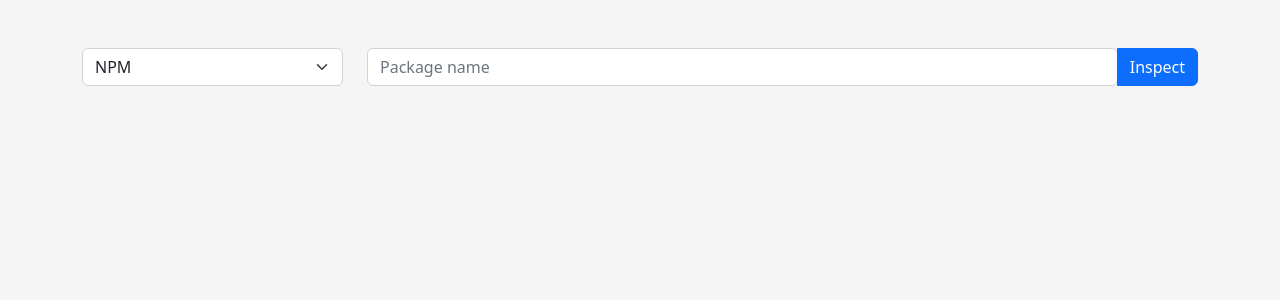
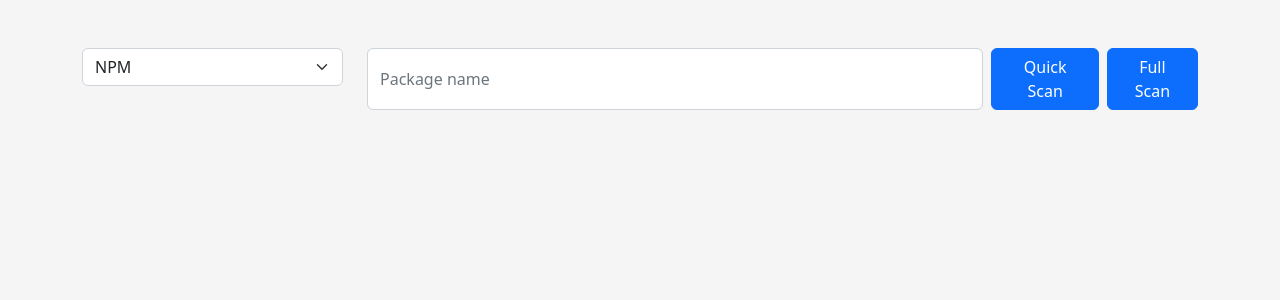
Before and after one commit to m-a-rahul/cyber-health-report, a Flask app: template templates/index.html in a window 1280 px wide. Shown: the top 300 px of the page. Run offline with Flask 2, Linux system fonts and the light colour scheme; the template is opened without the code that fills it, so the values that code supplies are empty; some libraries are stand-ins or nearby versions.

Commit message:
Addition of full scan functionality and scaling changes along with UI add-ons

```diff
--- a/src/analytics.py
+++ b/src/analytics.py
@@ -7,7 +7,6 @@ from datetime import datetime
 
 import numpy as np
 import requests
-from sklearn.preprocessing import MinMaxScaler
 
 from components import github_api_call, NormalizeData
 
--- a/src/app.py
+++ b/src/app.py
@@ -5,7 +5,7 @@ from flask import Flask, request
 from dotenv import load_dotenv
 from flask_cors import CORS
 
-from github import github_details
+from github import github_quick_scan, github_full_scan
 from registries import npm_details, pypi_details
 
 load_dotenv()
@@ -18,11 +18,14 @@ def root():
     payload = json.loads(request.data)
     result = {}
     if payload['platform'] == 'npm':
-        result = npm_details(payload['package'])
+        result = npm_details(payload['package'], payload['flag'])
     elif payload['platform'] == 'pypi':
-        result = pypi_details(payload['package'])
+        result = pypi_details(payload['package'], payload['flag'])
     elif payload['platform'] == 'github':
-        result = github_details(payload['username'], payload['repository'])
+        if payload['flag'] == 'full-scan':
+            result = github_full_scan(payload['username'], payload['repository'])
+        elif payload['flag'] == 'quick-scan':
+            result = github_quick_scan(payload['username'], payload['repository'])
     if result:
         return json.dumps({"status": "success",
                            "data": result})
--- a/templates/index.html
+++ b/templates/index.html
@@ -20,10 +20,13 @@
                 </select>
             </div>
             <div class="col-9" id="package-input-data">
-                <div class="input-group mb-3  has-validation">
-                    <input type="text" class="form-control" id="package" type="text" class="form-control"
-                        placeholder="Package name" aria-label="Package name" aria-describedby="submit-button">
-                    <button class="btn btn-primary" type="submit" id="submit-button" disabled>Inspect</button>
+                <div class="d-flex mb-3">
+                    <div class="input-group has-validation w-75">
+                        <input type="text" class="form-control" id="package" type="text" class="form-control"
+                            placeholder="Package name" aria-label="Package name" aria-describedby="submit-button">
+                    </div>
+                    <button class="btn btn-primary mx-2" id="quick-scan" disabled>Quick Scan</button>
+                    <button class="btn btn-primary" id="full-scan" disabled>Full Scan</button>
                 </div>
             </div>
         </form>
@@ -45,7 +48,7 @@
                                 <img src="images/npm_logo.svg" width="30" height="30">
                                 NPM Author Details
                             </div>
-                            <div class="fw-bold text-success">
+                            <div class="fw-bold text-body">
                                 <span id="final-author-npm-score"></span>
                             </div>
                         </div>
@@ -59,7 +62,7 @@
                                 <img src="images/mail_logo.svg" width="30" height="30">
                                 Authors’ Mail Validation
                             </div>
-                            <div class="fw-bold text-success">
+                            <div class="fw-bold text-body">
                                 <span id="final-author-mail-score"></span>
                             </div>
                         </div>
@@ -73,7 +76,7 @@
                                 <img src="images/twitter_logo.svg" width="30" height="30">
                                 Twitter Account Analysis
                             </div>
-                            <div class="fw-bold text-success" id="final-twitter-score">
+                            <div class="fw-bold text-body" id="final-twitter-score">
                                 <span id="final-twitter-score"></span>
                             </div>
                         </div>
@@ -93,7 +96,7 @@
                                 <img src="images/npm_logo.svg" width="30" height="30">
                                 NPM Package Score
                             </div>
-                            <div class="fw-bold text-success">
+                            <div class="fw-bold text-body">
                                 <span id="final-package-npm-score"></span>
                             </div>
                         </div>
@@ -104,7 +107,7 @@
                                 <img src="images/github_logo.svg" width="30" height="30">
                                 GitHub Repository Score
                             </div>
-                            <div class="fw-bold text-success">
+                            <div class="fw-bold text-body">
                                 <span id="final-github-repository-score"></span>
                             </div>
                         </div>
@@ -115,7 +118,7 @@
                                 <img src="images/collaborators.svg" width="30" height="30">
                                 Analysing contributions of collaborators
                             </div>
-                            <div class="fw-bold text-success">
+                            <div class="fw-bold text-body">
                                 <span id="final-github-contributors-score"></span>
                             </div>
                         </div>
@@ -142,6 +145,8 @@
                 </div>
             </div>
         </div>
+        <ul class="list-group d-none mb-3" id="result-logs">
+        </ul>
     </div>
 </body>
 <script src="https://ajax.googleapis.com/ajax/libs/jquery/3.6.0/jquery.min.js"></script>
--- a/templates/javascript/index.js
+++ b/templates/javascript/index.js
@@ -3,21 +3,26 @@ let results = {};
 $('#platform').on('change', function () {
     if ($('#platform').val() == 'github') {
         $('#package-input-data').empty();
-        $('#package-input-data').append(`<div class="input-group has-validation mb-3">
-            <input id="username" type="text" class="form-control" placeholder="GitHub username" aria-label="GitHub username">
-            <span class="input-group-text">/</span>
-            <input id="repository" type="text" class="form-control" placeholder="GitHub repository"
-                aria-label="GitHub repository">
-            <button class="btn btn-primary" type="submit" id="submit-button">Inspect</button>
+        $('#package-input-data').append(`<div class="d-flex mb-3">
+            <div class="input-group has-validation w-75">
+                <input id="username" type="text" class="form-control" placeholder="GitHub username" aria-label="GitHub username">
+                <span class="input-group-text">/</span>
+                <input id="repository" type="text" class="form-control" placeholder="GitHub repository"
+                    aria-label="GitHub repository">
+            </div>
+
+            <button class="btn btn-primary mx-2" id="quick-scan">Quick Scan</button>
+            <button class="btn btn-primary" id="full-scan">Full Scan</button>
         </div>`);
     } else {
         $('#package-input-data').empty();
-        $('#package-input-data').append(`<div class="input-group has-validation mb-3">
-            <div class="input-group  has-validation mb-3">
-                <input type="text" class="form-control" id="package" type="text" class="form-control" placeholder="Package name"
-                aria-label="Package name" aria-describedby="submit-button">
-                <button class="btn btn-primary" type="submit" id="submit-button">Inspect</button>
+        $('#package-input-data').append(`<div class="d-flex mb-3">
+            <div class="input-group has-validation w-75">
+                <input type="text" class="form-control" id="package" type="text" class="form-control"
+                    placeholder="Package name" aria-label="Package name" aria-describedby="submit-button">
             </div>
+            <button class="btn btn-primary mx-2" id="quick-scan">Quick Scan</button>
+            <button class="btn btn-primary" id="full-scan">Full Scan</button>
         </div>`);
     }
 });
@@ -201,15 +206,17 @@ const twitterScoreRenderer = (twitter_info) => {
         if (twitter_info.user_status == 'verified') {
             $('#final-twitter-score').html('100%');
             results.twitter = 100;
+            $('#result-logs').append('<li class="list-group-item list-group-item-success">The twitter account of the github user is a verified twitter account</li>');
         } else {
-            $('#final-twitter-score').html(`${twitter_info.genuineness_score}%`)
-            results.twitter = twitter_info.genuineness_score
+            $('#final-twitter-score').html(`${twitter_info.genuineness_score}%`);
+            results.twitter = twitter_info.genuineness_score;
         }
         $('#twitter-author-score').empty();
         $('#twitter-author-score').append(renderContent);
     } else {
         $('#twitter-div').addClass('blur-div');
-        $('#twitter-div').attr('title','The github username does not contain a twitter account associated to him');
+        $('#twitter-div').attr('title', 'The github username does not contain a twitter account associated to him');
+        $('#result-logs').append('<li class="list-group-item list-group-item-info">The github username does not contain a twitter account associated to him</li>');
     }
 }
 
@@ -267,13 +274,15 @@ const githubCollaborationsResults = (file_vulnerabilities) => {
             $('#file-vulnerabilities-results').empty();
             $('#file-vulnerabilities-results').html(renderContent);
             $('#contributors-score-div').attr('title', `${fileCount} files were analyzed`);
+            $('#result-logs').append(`<li class="list-group-item list-group-item-info">${fileCount} files were analyzed</li>`);
         } else {
             $('#file-vulnerabilities-table').empty();
             $('#contributors-score-div').addClass('blur-div');
             $('#contributors-score-div').attr('title', 'We currently support only python and javascript files and none found');
+            $('#result-logs').append('<li class="list-group-item list-group-item-info">We currently support only python and javascript files and none found</li>');
         }
 
-        if(serialNo==1) {
+        if (serialNo == 1) {
             $('#file-vulnerabilities-table').empty();
         }
 
@@ -281,6 +290,7 @@ const githubCollaborationsResults = (file_vulnerabilities) => {
     } else {
         $('#contributors-score-div').addClass('blur-div');
         $('#contributors-score-div').attr('title', 'We currently support only python and javascript files and none found');
+        $('#result-logs').append('<li class="list-group-item list-group-item-info">We currently support only python and javascript files and none found</li>');
     }
 }
 
@@ -289,12 +299,16 @@ const renderFinalScores = () => {
     let author_metrics = 0;
     let project_score = 0;
     let project_metrics = 0
+    let author_score_fg = '#fc5442';
+    let author_score_bg = '#fc544210';
+    let project_score_fg = '#fc5442';
+    let project_score_bg = '#fc544210';
     if ('contributors_mail_score' in results) {
         project_score += results.contributors_mail_score;
         project_metrics += 1;
     }
-    if ('npm_author_score' in results) {
-        project_score += results.npm_author_score;
+    if ('npm_project_score' in results) {
+        project_score += results.npm_project_score;
         project_metrics += 1;
     }
     if ('repository_popularity_score' in results) {
@@ -313,17 +327,26 @@ const renderFinalScores = () => {
         author_score += results.npm_author_score;
         author_metrics += 1;
     }
-    if(author_metrics==0) {
+    if (author_metrics == 0) {
         author_score = 0;
         $('#author-mail-validation').addClass('blur-div');
         $('#author-mail-validation').attr('title', 'No author email ids identified for the particular project');
+        $('#result-logs').append('<li class="list-group-item list-group-item-warning">No author email ids identified for the particular project</li>');
     } else
         author_score = Math.round(author_score / author_metrics);
+    console.log(project_score, project_metrics);
     project_score = Math.round(project_score / project_metrics);
 
+    if (author_score > 75) {
+        author_score_fg = '#19aa7f';
+        author_score_bg = '#19aa7f10';
+    } else if (author_score > 50) {
+        author_score_fg = '#fbb532';
+        author_score_bg = '#fbb53210';
+    }
     authorRenderContent = `<div class="d-flex justify-content-center">
         <div class="author_score" role="progressbar" aria-valuenow="${author_score}" aria-valuemin="0"
-            aria-valuemax="100" style="--value:${author_score};--fg:#f06292;--bg:#f0629210">
+            aria-valuemax="100" style="--value:${author_score};--fg:${author_score_fg};--bg:${author_score_bg}">
         </div>
     </div>
     <h4 class="fw-bold mt-4 mb-2">${author_score}%</h4>
@@ -333,9 +356,17 @@ const renderFinalScores = () => {
     $('#author-final-score').empty();
     $('#author-final-score').append(authorRenderContent);
 
+    if (project_score > 75) {
+        project_score_fg = '#19aa7f';
+        project_score_bg = '#19aa7f10';
+    } else if (project_score > 50) {
+        project_score_fg = '#fbb532';
+        project_score_bg = '#fbb53210';
+    }
+
     projectRenderContent = `<div class="d-flex justify-content-center">
         <div class="repository_score" role="progressbar" aria-valuenow="${project_score}" aria-valuemin="0"
-            aria-valuemax="100" style="--value:${project_score};--fg:#5A6BC0;--bg:#5A6BC010">
+            aria-valuemax="100" style="--value:${project_score};--fg:${project_score_fg};--bg:${project_score_bg}">
         </div>
     </div>
     <h4 class="fw-bold mt-4 mb-2">${project_score}%</h4>
@@ -347,6 +378,7 @@ const renderFinalScores = () => {
 
     $('#author-div').removeClass('d-none');
     $('#project-div').removeClass('d-none');
+    $('#result-logs').removeClass('d-none');
     $('#loading').addClass('d-none');
 }
 
@@ -362,10 +394,10 @@ const getValidatedInput = (id, regex) => {
     }
 }
 
-$("#package-details").on('submit', function (e) {
-    e.preventDefault();
+const submitPackage = (flag) => {
     let data = {
         platform: $('#platform').val(),
+        flag,
     }
     if (data.platform == 'github') {
         data.username = getValidatedInput('#username', '^[a-zA-Z0-9-_.]*$');
@@ -379,10 +411,11 @@ $("#package-details").on('submit', function (e) {
         $('#username').prop('disabled', true);
         $('#repository').prop('disabled', true);
         $('#package').prop('disabled', true);
-        $('#submit-button').prop('disabled', true);
+        $('#quick-scan').prop('disabled', true);
+        $('#full-scan').prop('disabled', true);
         $.ajax({
             type: 'POST',
-            url: "http://127.0.0.1:8000/",
+            url: "http://127.0.0.1:5000/",
             data: JSON.stringify(data),
             contentType: "application/json; charset=utf-8",
             success: function (response) {
@@ -391,6 +424,7 @@ $("#package-details").on('submit', function (e) {
                     if (data.platform == 'npm') {
                         npmAuthorMailChecksRenderer(parsedResponse.data.npm.author);
                         npmAuthorScoresRenderer(parsedResponse.data.npm.author);
+                        results.npm_project_score = parsedResponse.data.npm.package;
                         $('#final-package-npm-score').empty();
                         $('#final-package-npm-score').html(`${parsedResponse.data.npm.package}%`);
                     } else if (data.platform == 'pypi')
@@ -406,6 +440,9 @@ $("#package-details").on('submit', function (e) {
                         githubRepositoryOwnerMailChecks(parsedResponse.data.github.github_owner);
                         twitterScoreRenderer(parsedResponse.data.github.twitter);
                         results.repository_popularity_score = parsedResponse.data.github.repository.popularity_score;
+                        if (parsedResponse.data.github.forked) {
+                            $('#result-logs').append('<li class="list-group-item list-group-item-warning">The repository is forked kindly make sure you are examining the right package</li>');
+                        }
                         $('#final-github-repository-score').empty();
                         $('#final-github-repository-score').html(`${parsedResponse.data.github.repository.popularity_score}%`);
                     } else {
@@ -415,6 +452,7 @@ $("#package-details").on('submit', function (e) {
                         $('#repository-score-div').attr('title', 'The package does not contain any GitHub details');
                         $('#twitter-div').attr('title', 'The package does not contain any GitHub details');
                         $('#contributors-score-div').attr('title', 'The package does not contain any GitHub details');
+                        $('#result-logs').append('<li class="list-group-item list-group-item-info">The package does not contain any GitHub details</li>');
                     }
                     renderFinalScores();
                 }
@@ -429,15 +467,25 @@ $("#package-details").on('submit', function (e) {
             }
         });
     }
+}
+
+$(document).on('click', '#quick-scan', function (e) {
+    e.preventDefault();
+    submitPackage("quick-scan");
 });
 
+$(document).on('click', '#full-scan', function (e) {
+    e.preventDefault();
+    submitPackage("full-scan");
+});
 
 $(function () {
     if (window.innerWidth < 992) {
         alert("Sorry, our interface currently doesn't support the screen device try using a laptop/desktop");
         window.location.reload();
     } else {
-        $('#submit-button').prop('disabled', false);
+        $('#quick-scan').prop('disabled', false);
+        $('#full-scan').prop('disabled', false);
         $('#platform').prop('disabled', false);
     }
 });
```
Also changed, not shown: src/github.py (+52 -3 lines), src/registries.py (+13 -5 lines), src/input.py (deleted), src/output.json (deleted), 1 other file.
